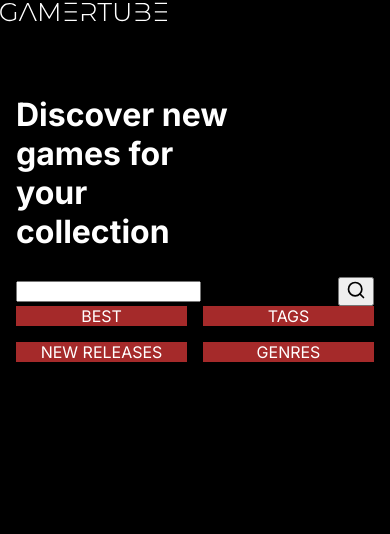
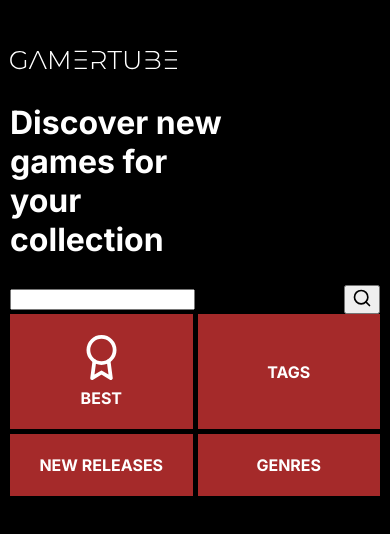
Before and after one commit to artemromaniv/gamertube, a Next.js app: page / in a window 390 px wide. Shown: the top 534 px of the page. Built offline with nearby package versions, Linux system fonts and the light colour scheme.

Commit message:
minor css changes

```diff
--- a/components/BrowseSection.tsx
+++ b/components/BrowseSection.tsx
@@ -1,18 +1,22 @@
 import Link from "next/link";
 import styles from "../styles/Browse.module.css";
+import { Award } from "react-feather";
 const BrowseSection = () => {
   return (
     <section className={styles.container}>
-      <Link href={'/best'} className = {styles.card}>
-        <span>BEST</span>
+      <Link href={"/best"} className={styles.card}>
+        <div className={styles.card_items}>
+          <Award width={45} height = {45} />
+          <span>BEST</span>
+        </div>
       </Link>
-      <Link href={'/tags'} className = {styles.card}>
+      <Link href={"/tags"} className={styles.card}>
         <span>TAGS</span>
       </Link>
-      <Link href={'/new'} className = {styles.card}>
+      <Link href={"/new"} className={styles.card}>
         <span>NEW RELEASES</span>
       </Link>
-      <Link href={'/genres'} className = {styles.card}>
+      <Link href={"/genres"} className={styles.card}>
         <span>GENRES</span>
       </Link>
     </section>
--- a/styles/Browse.module.css
+++ b/styles/Browse.module.css
@@ -1,17 +1,31 @@
 .container {
     display: grid;
     grid-template-columns: 1fr 1fr 1fr 1fr;
-    gap: 1rem;
+    gap:24px
   }
 
   .card {
     background-color: brown;
     display: grid;
     place-content: center;
+    font-weight: bold;
+    padding:45px
+  }
+
+  .card_items {
+    display: flex;
+    flex-direction: column;
+    align-items: center;
+    gap: 0.5rem;
   }
 
 @media (max-width:600px) {
     .container {
         grid-template-columns: 1fr 1fr;
+        gap: 5px
       }
+
+    .card {
+      padding:21px
+    }
 }
--- a/styles/Home.module.css
+++ b/styles/Home.module.css
@@ -23,9 +23,6 @@
 
 
 @media (max-width: 600px) {
-  .wrapper {
-    padding:2.5rem 1rem;
-  }
 
 
   .search_mobile {
--- a/styles/globals.css
+++ b/styles/globals.css
@@ -7,6 +7,8 @@ body {
   font-family: 'Inter', sans-serif;
   background-color: black;
   min-height: 100vh;
+  overflow: hidden;
+  padding: 22px 48px;
 }
 
 a {
@@ -34,6 +36,11 @@ a {
 }
 
 @media (max-width: 600px) {
+
+  html,body {
+    padding:24px 5px;
+  }
+
   .search_desktop{
     display: none;
   }
```
Also changed, not shown: app/layout.tsx (indentation only).
